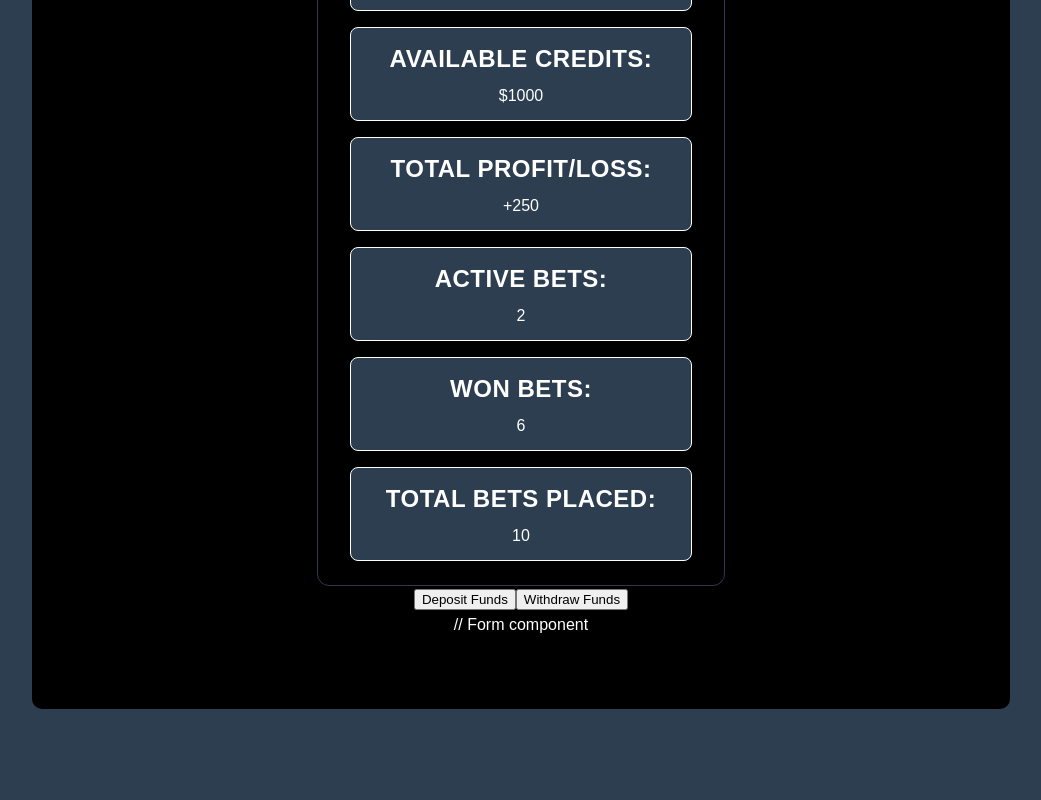
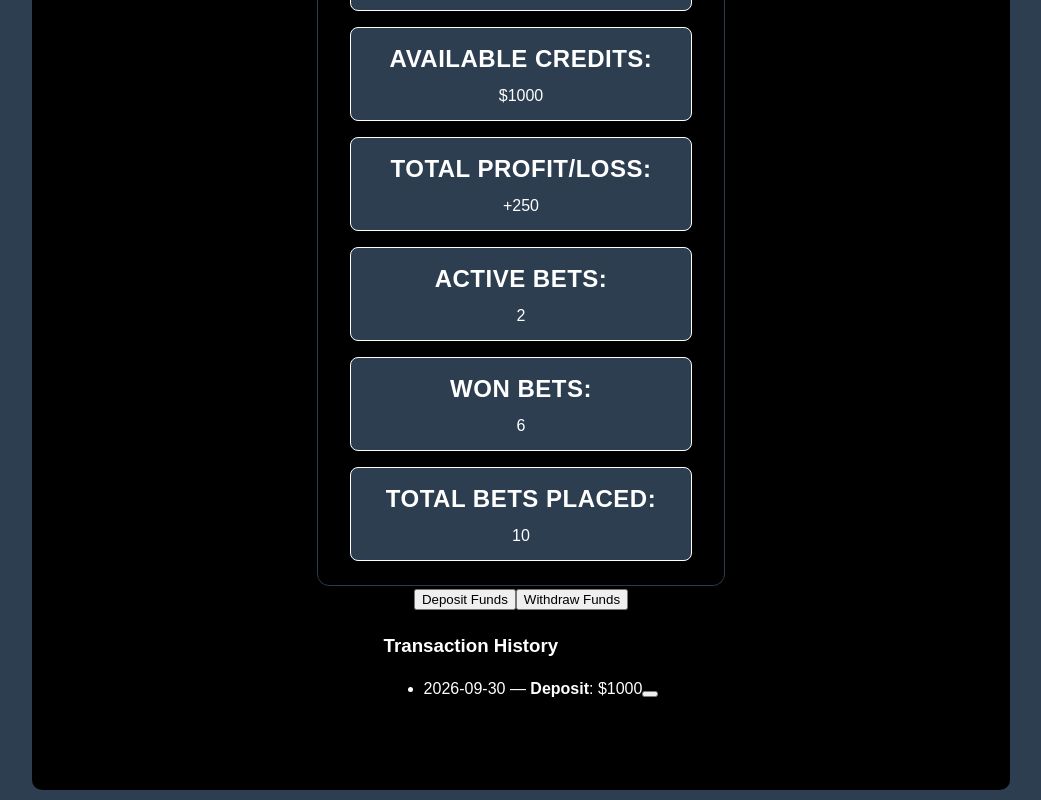
Before and after one commit to AldwinCunanan/full-stack-sprint-group-7, a React (Vite) app: page / in a window 1280 px wide. Shown: the part 904-1704 px from the top of the page, without its empty margins (119-1160 px from the left). Before the commit the page ends 1623 px from the top, so only its background shows below. Built offline with nearby package versions, Linux system fonts and the light colour scheme.

Commit message:
ft: add a remove element ft to remove transaction history

```diff
--- a/src/components/pages/Userprofile/UserProfile.tsx
+++ b/src/components/pages/Userprofile/UserProfile.tsx
@@ -88,6 +88,11 @@ export function UserProfile({ credits, setCredits }: UserProfileProps) {
         setActiveAction(null);
     };
 
+    // Remove element/transaction history
+    const handleRemoveTransaction = (id: number) => {
+        setTransactions(transactions.filter((tx) => tx.id !== id));
+  };
+
     return (
         <section className="user-profile">
             <h2>User Profile</h2>
@@ -107,7 +112,7 @@ export function UserProfile({ credits, setCredits }: UserProfileProps) {
                     }}>Withdraw Funds</button>
             </div>
 
-        // Form component
+        {/*Form component*/}
         {activeAction && (
             <form onSubmit={handleTransactionSubmit} className="wallet-form">
                 <h3>{activeAction === "deposit" ? "Deposit Credits" : "Withdraw Credits"}</h3>
@@ -124,6 +129,24 @@ export function UserProfile({ credits, setCredits }: UserProfileProps) {
             </form>
         )}
 
+        {/*Transaction history container*/}
+        <div className="transaction-history">
+            <h3>Transaction History</h3>
+            {transactions.length === 0 ? (
+                <p>No transaction logged.</p>
+            ) : (
+                <ul className="transaction-list">
+                    {transactions.map((tx) => (
+                        <li key={tx.id} className="transaction-item">
+                            <span>
+                                {tx.date} — <strong>{tx.type}</strong>: ${tx.amount}
+                            </span>
+                            <button onClick={() => handleRemoveTransaction}></button>
+                        </li>
+                    ))}
+                </ul>
+            )}
+        </div>
         </section>
     );
 }
```
